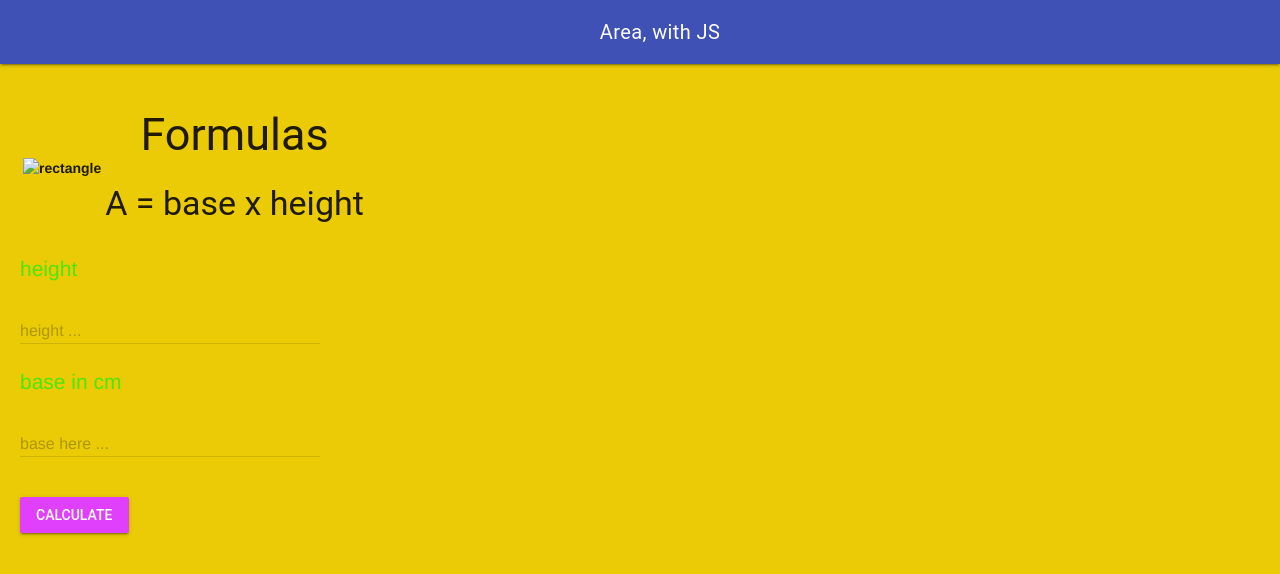
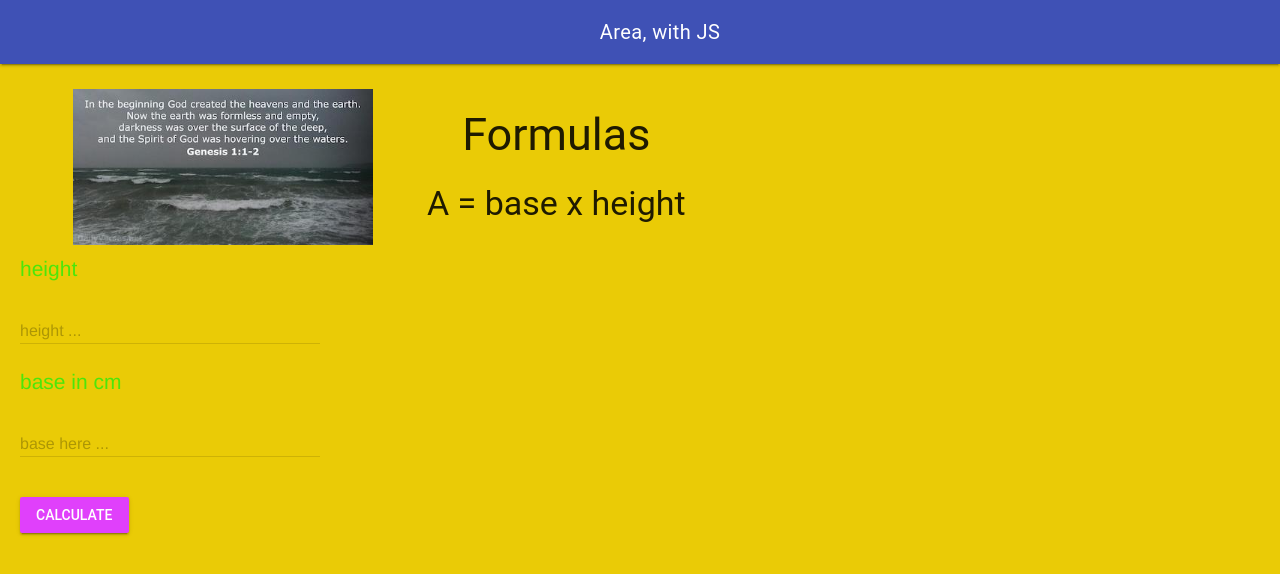
Before and after one commit to brennan-lee/ICS2O-Unit2-04-HTML-Area_and_Perimeter-2, a plain HTML site: page index.html in a window 1280 px wide. Drawn offline with nearby package versions, Linux system fonts and the light colour scheme.

Commit message:
image fix

```diff
--- a/index.html
+++ b/index.html
@@ -35,7 +35,7 @@
           <tr>
             <th>
               <img
-                src="./img/genesis-1-1-2.jpeg"
+                src="./images/genesis-1-1-2.jpeg"
                 alt="rectangle"
                 width="75%"
                 height="auto"
```
